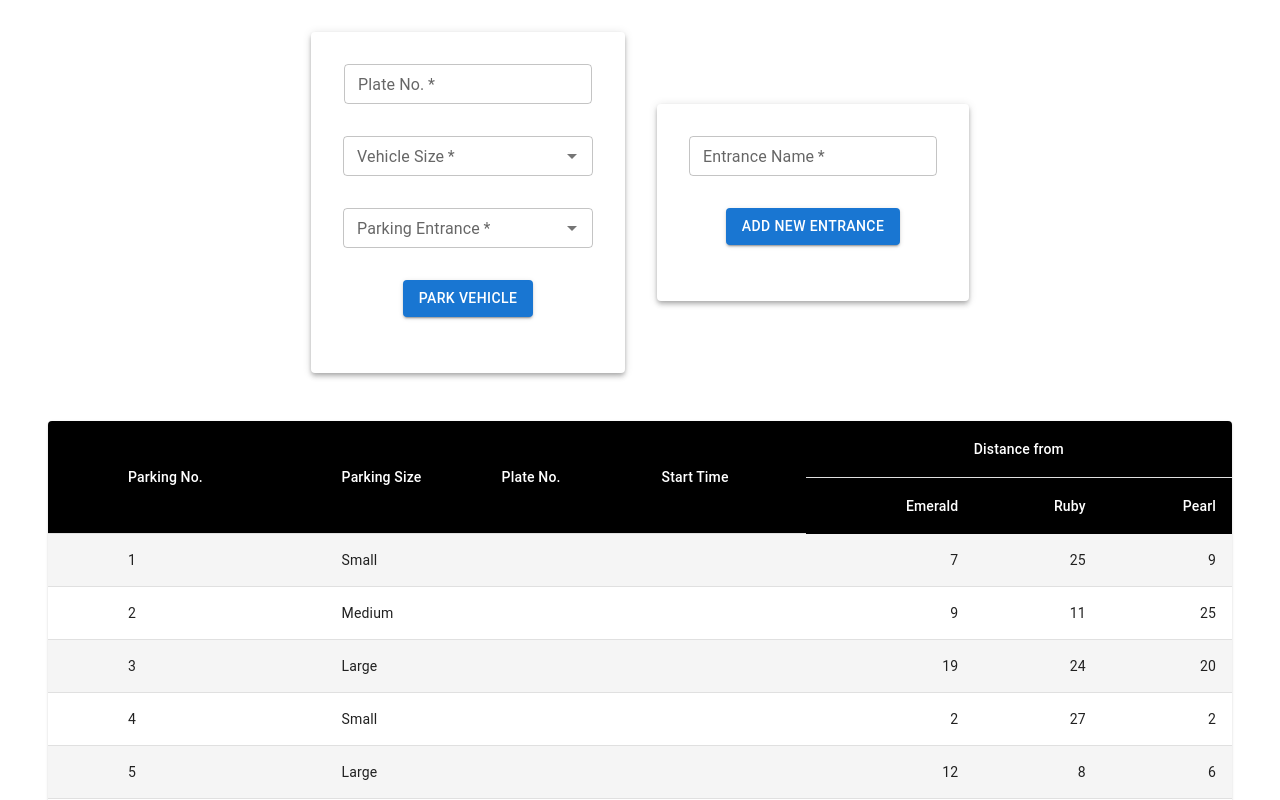
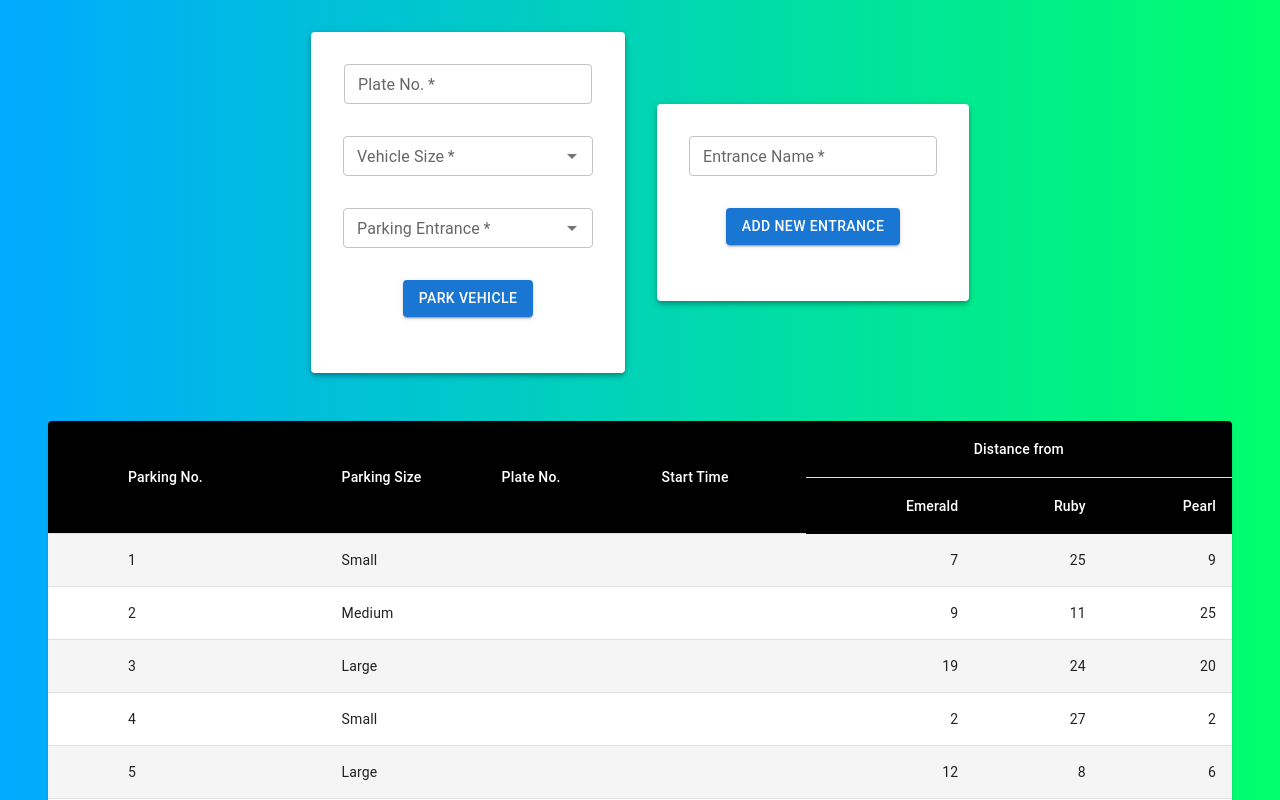
Before and after one commit to jove0610/parking-system, a React (Create React App) app: page / in a window 1280 px wide. Shown: the top 800 px of the page. Built offline with nearby package versions, Linux system fonts and the light colour scheme.

Commit message:
improve styling

```diff
--- a/public/index.html
+++ b/public/index.html
@@ -24,7 +24,7 @@
       work correctly both with client-side routing and a non-root public URL.
       Learn how to configure a non-root public URL by running `npm run build`.
     -->
-    <title>React App</title>
+    <title>Parking System</title>
   </head>
   <body>
     <noscript>You need to enable JavaScript to run this app.</noscript>
--- a/src/App.jsx
+++ b/src/App.jsx
@@ -7,9 +7,14 @@ import ParkingSpotsTable from './components/ParkingSpotsTable';
 
 function App() {
   return (
-    <Stack spacing="3em" px="3em" pb="5em">
+    <Stack
+      spacing="3em"
+      px="3em"
+      pb="5em"
+      sx={{ background: 'linear-gradient(to right, #00AAFF, #00FF6C)' }}
+    >
       <Stack
-        direction="row"
+        direction={{ xs: 'column', sm: 'row' }}
         spacing="2em"
         justifyContent="center"
         alignItems="center"
```
